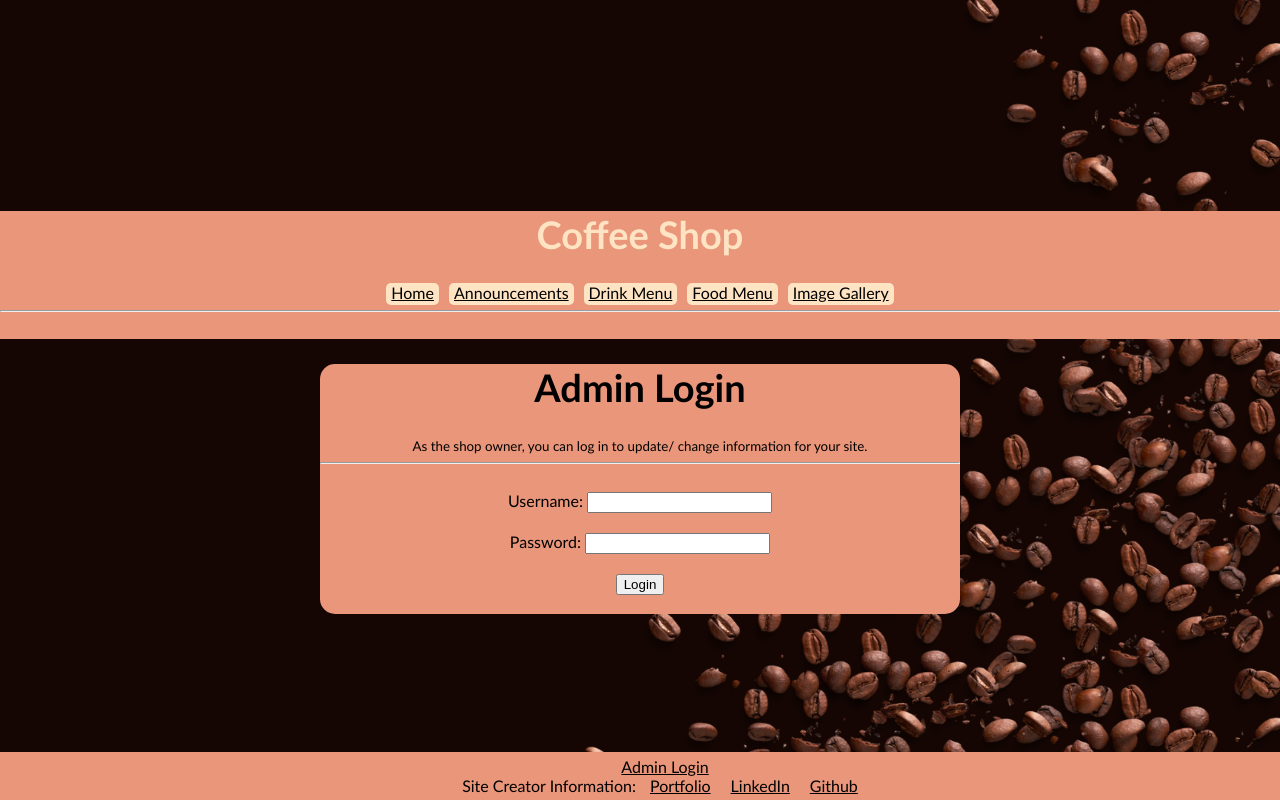
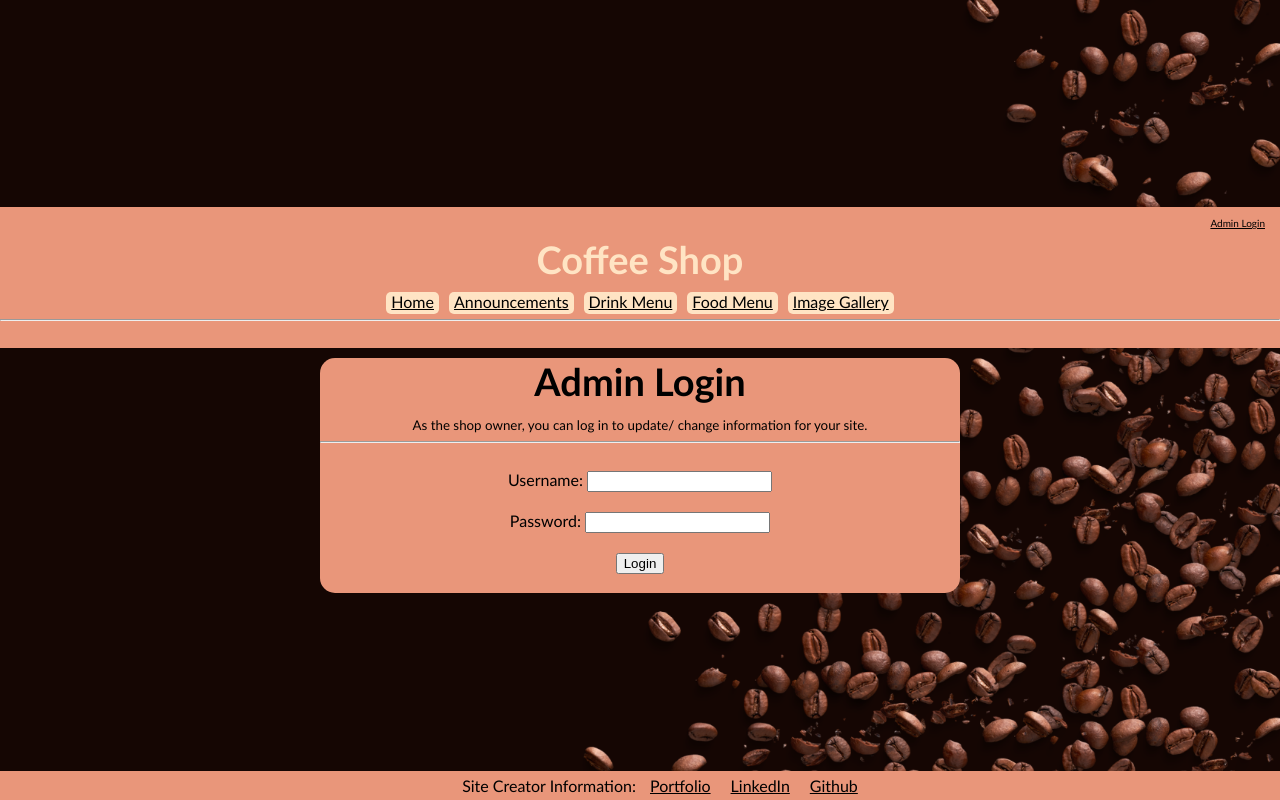
Before and after one commit to BreMarotta/coffee-shop, a React (Create React App) app in the folder client/: page /login in a window 1280 px wide. Built offline with nearby package versions, Linux system fonts and the light colour scheme; no server answers.

Commit message:
move admin login to navigation and fix styling

```diff
--- a/client/src/App.css
+++ b/client/src/App.css
@@ -23,10 +23,18 @@ body {
   padding-left: 5px;
   padding-right: 5px;
   padding-bottom: 3px;
-  opacity: 1;
+}
+.adminLink {
+  float: right;
+  color: black;
+  padding-right: 15px;
+  font-size: 10px;
+  padding-top: 10px;
 }
 h1 {
   font-size: 38px;
+  margin-top: 10px;
+  margin-bottom: 10px;
 }
 
  div {
--- a/client/src/features/Footer.js
+++ b/client/src/features/Footer.js
@@ -1,15 +1,13 @@
 import React from 'react';
-import { NavLink } from 'react-router-dom';
+
 
 const Footer = () => {
   return (
     <div className="footer">
-        <NavLink to='/login'>Admin Login</NavLink>
-        <br/>
         <>Site Creator Information: </>
         <a href="https://bremarotta.wixsite.com/breanne"target="_blank">Portfolio</a>
         <a href="https://www.linkedin.com/in/bremarotta/" target="_blank">LinkedIn</a>
-        <a href="https://github.com/BreMarotta/maintenace-tracker" target="_blank">Github</a>
+        <a href="https://github.com/BreMarotta/coffee-shop" target="_blank">Github</a>
 
     </div>
   )
--- a/client/src/features/Navigation.js
+++ b/client/src/features/Navigation.js
@@ -1,19 +1,20 @@
 import React from 'react'
 import { NavLink } from 'react-router-dom';
+
 
 const Navigation = () => {
 
   return (
     <div className="navigation" >
-        <h1 style={{color: "bisque"}}>Coffee Shop</h1>
+      <NavLink to='/login' className="adminLink">Admin Login</NavLink>
+      <br/>
+      <h1 style={{color: "bisque"}}>Coffee Shop</h1>
         <NavLink to='/' className="navLink">Home</NavLink>
         <NavLink to='/announcements' className="navLink">Announcements</NavLink>
         <NavLink to='/drinks' className="navLink">Drink Menu</NavLink>
         <NavLink to='/food' className="navLink">Food Menu</NavLink>
         <NavLink to='/gallery' className="navLink">Image Gallery</NavLink>
-
-        <br/>
-        <hr/>
+        <hr />
         <br/>
     </div>
   )
```
